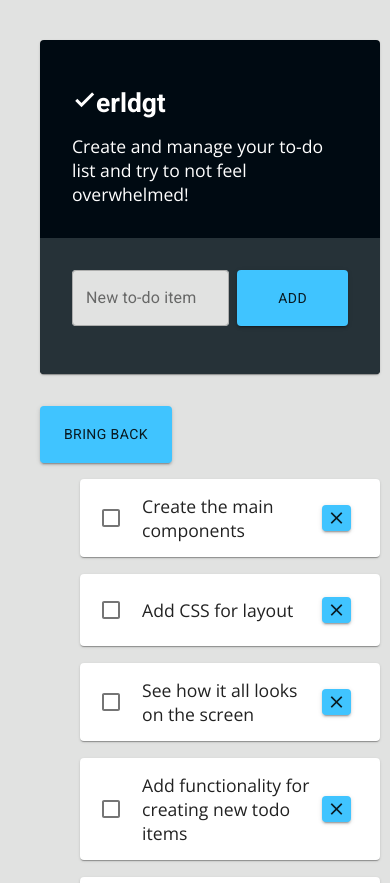
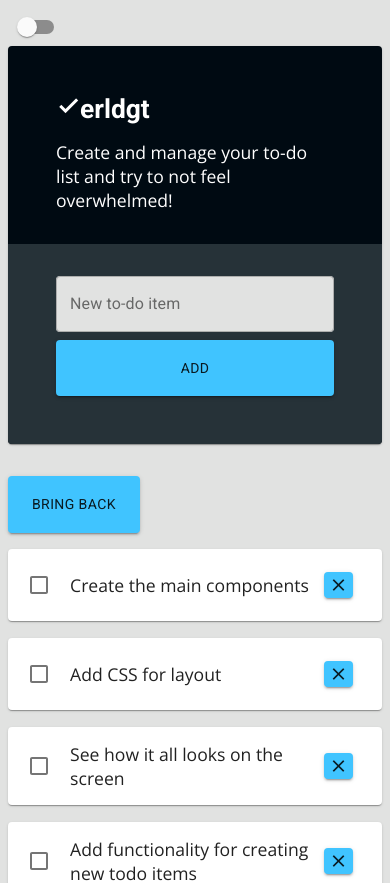
Before and after one commit to olhanotolga/erldgt-dream-todo, a React (Create React App) app: page / in a window 390 px wide. Shown: the top 883 px of the page. Built offline with nearby package versions, Linux system fonts and the light colour scheme.

Commit message:
improve styling, add theme switch

```diff
--- a/src/App.css
+++ b/src/App.css
@@ -46,7 +46,7 @@ button.MuiButton-contained:hover {
 	grid-template-rows: repeat(3, auto);
 }
 .Header > * {
-	padding: 1rem 2rem;
+	padding: 1rem 3rem;
 	margin: 0;
 	color: white;
 }
@@ -67,7 +67,7 @@ h1 .material-icons {
 	grid-template: 1fr / 1fr max(11ch, 20%);
 	gap: 0.5rem;
 	background-color: var(--primary);
-	padding: 2rem 2rem 3rem;
+	padding: 2rem 3rem 3rem;
 	border-bottom-left-radius: 4px;
 	border-bottom-right-radius: 4px;
 }
@@ -83,8 +83,6 @@ h1 .material-icons {
 	color: white;
 	background-color: var(--primary-light);
 	padding: 0.3rem 0.5rem;
-	border: 2px solid var(--primary);
-	border-top: 2px solid #8F8F8F;
 	border-radius: 2px;
 }
 .MuiOutlinedInput-root.Mui-focused fieldset.MuiOutlinedInput-notchedOutline {
@@ -98,6 +96,7 @@ h1 .material-icons {
 }
 
 .TodoList {
+	padding: 0;
 	margin: 0;
 	grid-area: 3 / 1 / 4 / 2;
 	display: grid;
@@ -148,6 +147,14 @@ button.MuiButtonBase-root.todoDelete .material-icons {
 	line-height: 1.3;
 }
 
+@media screen and (max-width: 450px) {
+	.Wrapper {
+		padding: 0;
+	}
+	.TodoInput {
+		grid-template: repeat(2, 1fr) / 1fr;
+	}
+}
 @media screen and (min-width: 800px) {
 	.Wrapper {
 		grid-template: max-content auto / minmax(250px, 400px) 1fr;
--- a/src/components/app-wrapper/app-wrapper.component.jsx
+++ b/src/components/app-wrapper/app-wrapper.component.jsx
@@ -1,9 +1,26 @@
+import { createMuiTheme, ThemeProvider } from '@material-ui/core/styles';
+import React, { useState } from 'react';
+import Switch from '@material-ui/core/Switch';
+
 // 'children' refers here to child elements which are nested inside this one. it is specified which elements are nested in the App class
 export function AppWrapper({ children }) {
+	const [darkState, setDarkState] = useState(false);
+	const paletteType = darkState ? 'dark' : 'light';
+	const darkTheme = createMuiTheme({
+		palette: {
+			type: paletteType,
+		}
+	});
+	const handleThemeChange = () => {
+		setDarkState(!darkState);
+	};
 
 	return (
-		<section className="Wrapper">
-			{ children }
-		</section>
+		<ThemeProvider theme={darkTheme}>
+				<Switch checked={darkState} onChange={handleThemeChange} />
+			<section className="Wrapper">
+				{ children }
+			</section>
+		</ThemeProvider>
 	)
 }
```
